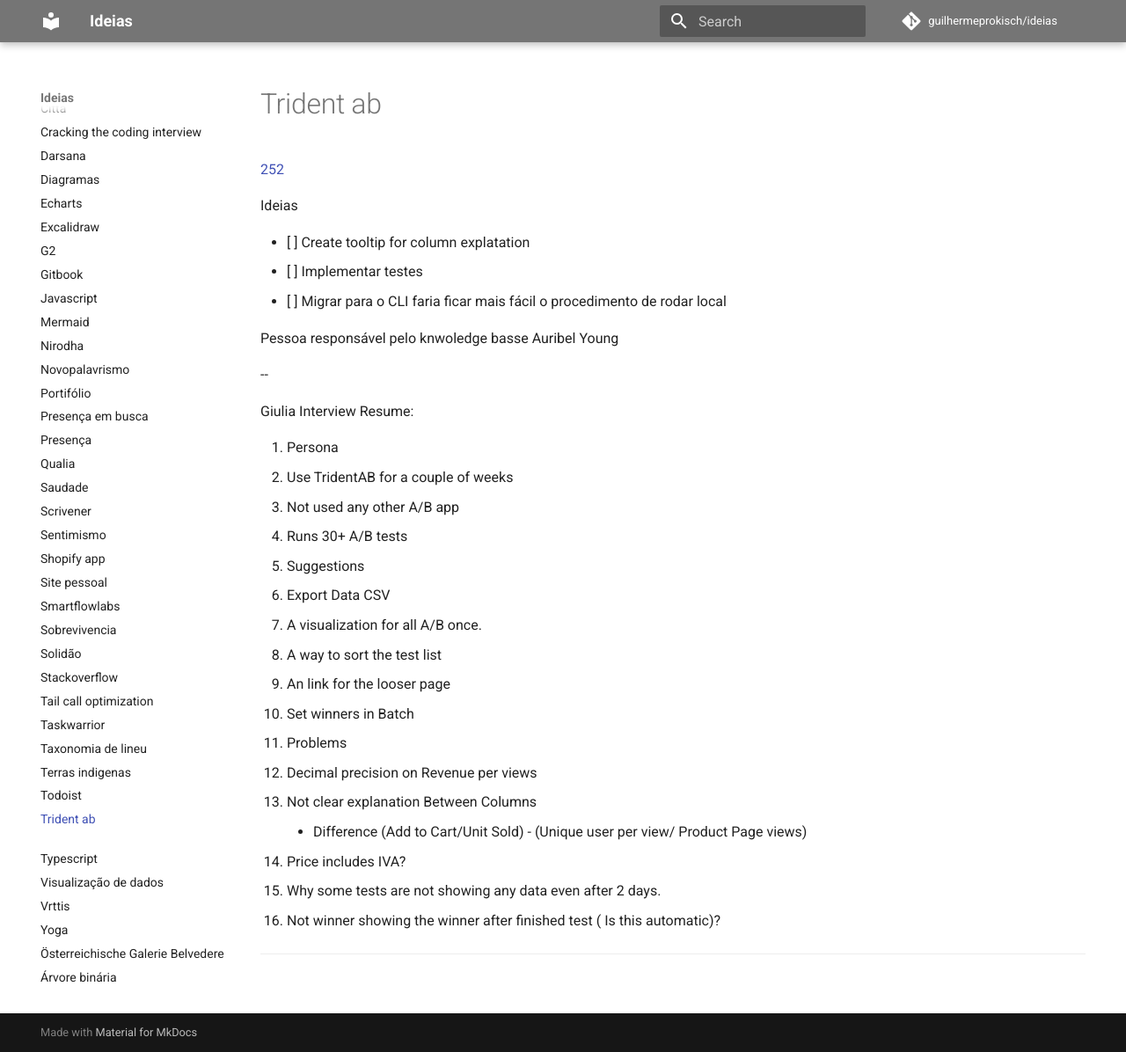
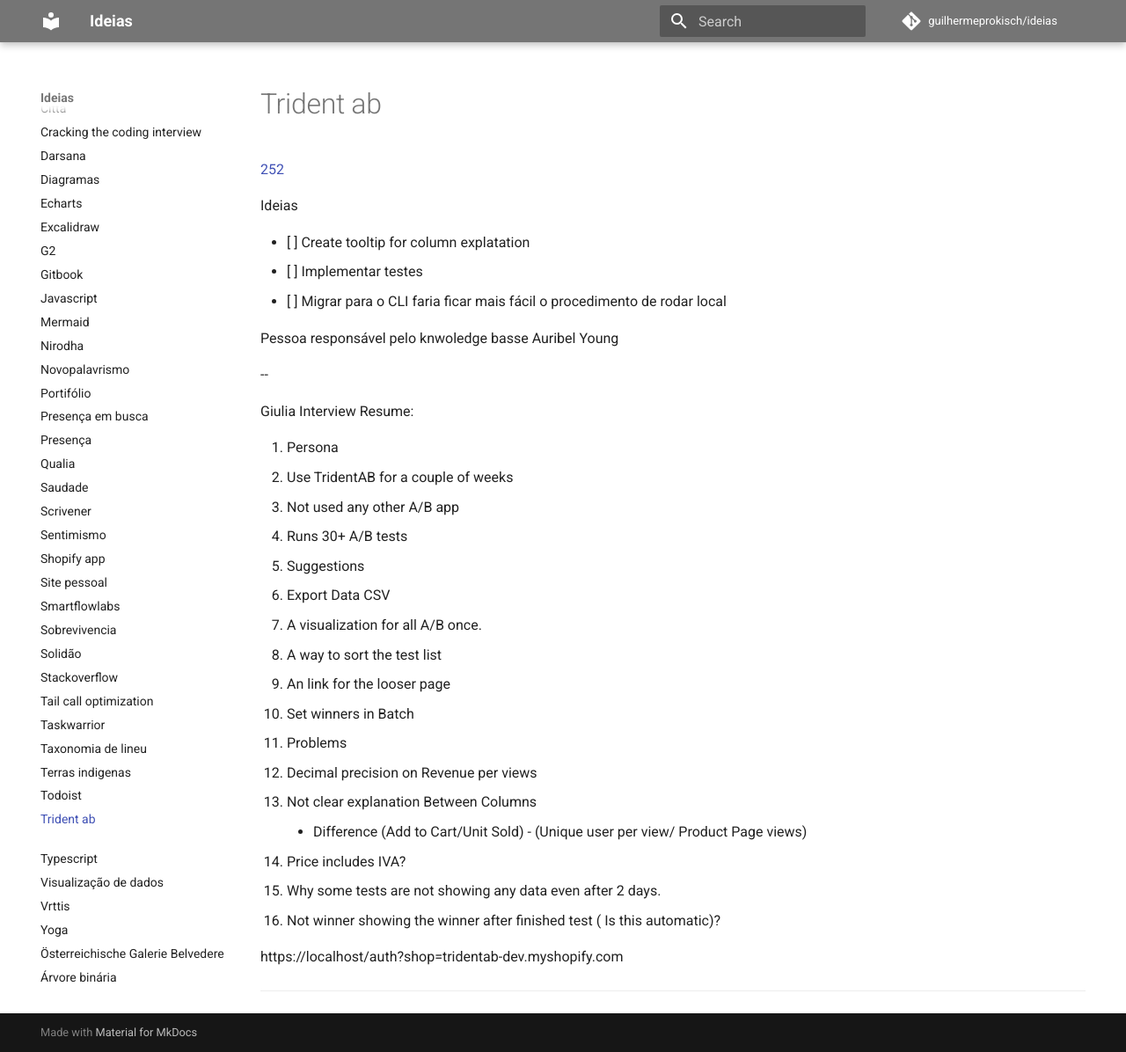
Before and after one commit to guilhermeprokisch/guilherme, an MkDocs documentation site: the page built from docs/trident-ab.md, in a window 1280 px wide and 1196 px high. Shown: the whole window at 88% size. Built offline with MkDocs 1.6.1 and Material for MkDocs 9.7.7, drawn with Linux system fonts in a browser that asks for light colours; comment, search, counter and statistics services are not loaded; part of the change alters nothing that is shown.

```diff
--- a/docs/trident-ab.md
+++ b/docs/trident-ab.md
@@ -36,4 +36,7 @@ Giulia Interview Resume:
    * Why some tests are not showing any data even after 2 days.
    * Not winner showing the winner after finished test ( Is this automatic)?
 
+
+https://localhost/auth?shop=tridentab-dev.myshopify.com
+
 -------------------------------------------------------------------------------
```
